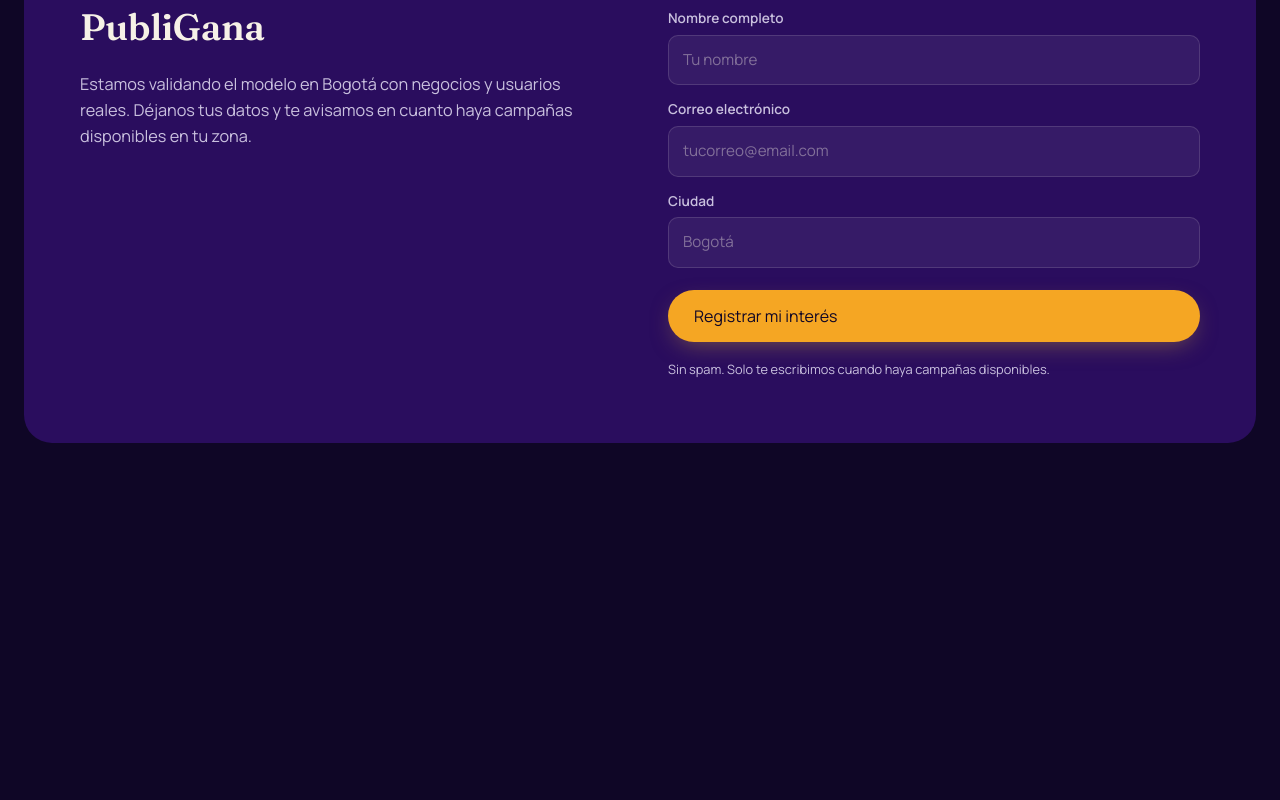
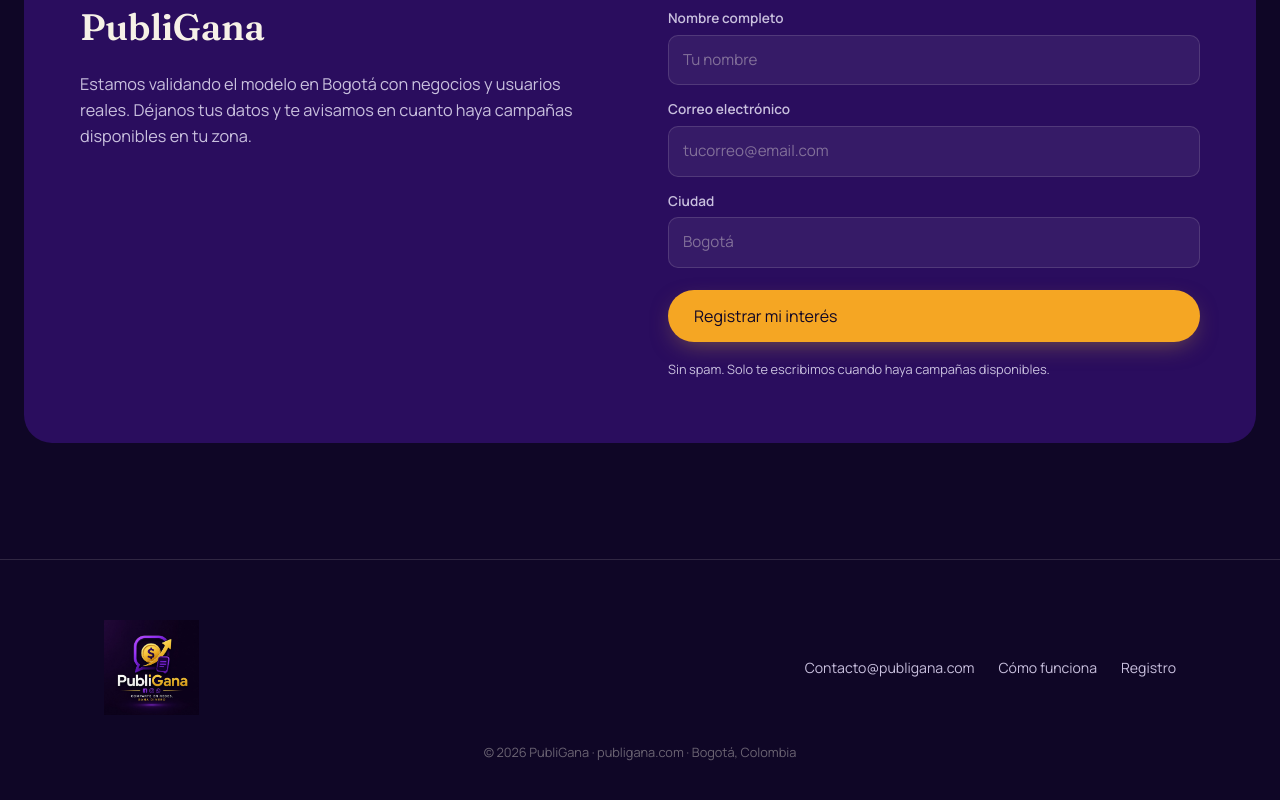
Before and after one commit to Sam1rGuti3rrez/Publicgana, a React app in the folder Publigana/landing-web/: page / in a window 1280 px wide. Shown: the part 3253-4053 px from the top of the page. Before the commit the page ends 3780 px from the top, so only its background shows below. Built offline with nearby package versions, Linux system fonts and the light colour scheme; the HTML template or start-up script is replaced by a standard one.

Commit message:
feat(landing): finalize landing page implementation and footer improvements

```diff
--- a/Publigana/landing-web/src/components/layouts/Footer/footer.jsx
+++ b/Publigana/landing-web/src/components/layouts/Footer/footer.jsx
@@ -0,0 +1,57 @@
+import logo from "../../../assets/images/logo.jpg";
+
+function Footer() {
+  return (
+    <footer
+      className="mt-[32px] border-t border-t-[rgba(246,241,231,0.14)] pt-[60px] pb-[40px]"
+      aria-label="Pie de página"
+    >
+      <div className="mx-auto flex max-w-[1120px] flex-col px-[24px]">
+        <div className="flex flex-wrap items-center justify-between gap-[20px]">
+          {/* Logo */}
+          <div>
+            <img
+              src={logo}
+              alt="PubliGana"
+              className="block h-[95px] w-auto object-contain transition-transform duration-300 hover:scale-105"
+            />
+          </div>
+
+          {/* Navegación */}
+          <nav
+            className="flex flex-wrap items-center gap-[24px] text-[0.88rem] text-[#C9C0DE]"
+            aria-label="Enlaces del pie de página"
+          >
+            <a
+              href="mailto:contacto@publigana.com"
+              className="transition-colors duration-150 hover:text-[#FFD166]"
+            >
+              Contacto@publigana.com
+            </a>
+
+            <a
+              href="#como-funciona"
+              className="transition-colors duration-150 hover:text-[#FFD166]"
+            >
+              Cómo funciona
+            </a>
+
+            <a
+              href="#registro"
+              className="transition-colors duration-150 hover:text-[#FFD166]"
+            >
+              Registro
+            </a>
+          </nav>
+        </div>
+
+        {/* Copyright */}
+        <p className="mt-[28px] text-center text-[0.8rem] text-[rgba(246,241,231,0.4)]">
+          © 2026 PubliGana · publigana.com · Bogotá, Colombia
+        </p>
+      </div>
+    </footer>
+  );
+}
+
+export default Footer;
--- a/Publigana/landing-web/src/pages/Home.jsx
+++ b/Publigana/landing-web/src/pages/Home.jsx
@@ -5,6 +5,7 @@
 import Benefits from "../components/sections/Benefits/Benefits";
 import SocialNetworks from "../components/sections/SocialNetworks/SocialNetworks";
 import Contact from "../components/sections/Contact/Contact";
+import Footer from "../components/layouts/Footer/Footer";
 
 function Home() {
     return (
@@ -16,6 +17,7 @@
             <Benefits />
             <SocialNetworks />
             <Contact />
+            <Footer />
         </>
     );
 }
```
